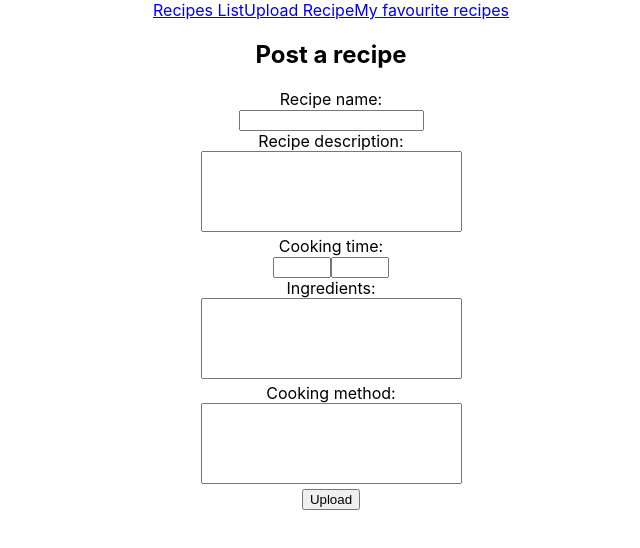
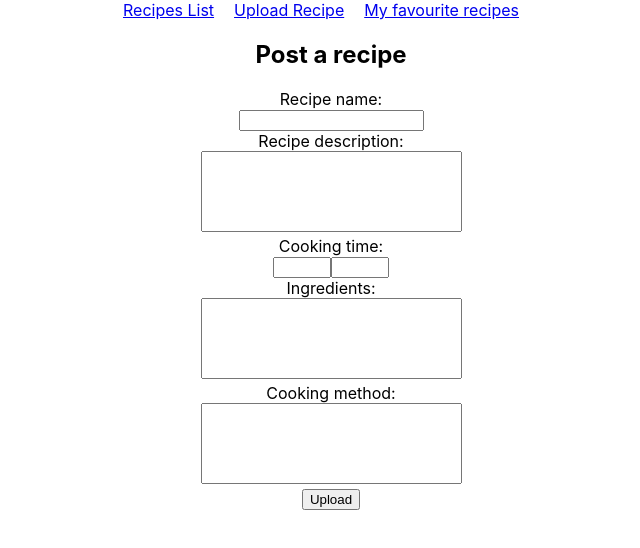
Before and after one commit to teojincheng/recipe, a React (Create React App) app: page / in a window 1280 px wide. Shown: the top 548 px of the page, without its empty margins (309-949 px from the left). Built offline with nearby package versions, Linux system fonts and the light colour scheme; no server answers.

Commit message:
[jc] give links in header margin

```diff
--- a/src/App.css
+++ b/src/App.css
@@ -36,3 +36,7 @@
     transform: rotate(360deg);
   }
 }
+
+header a {
+  margin-right: 20px;
+}
```
